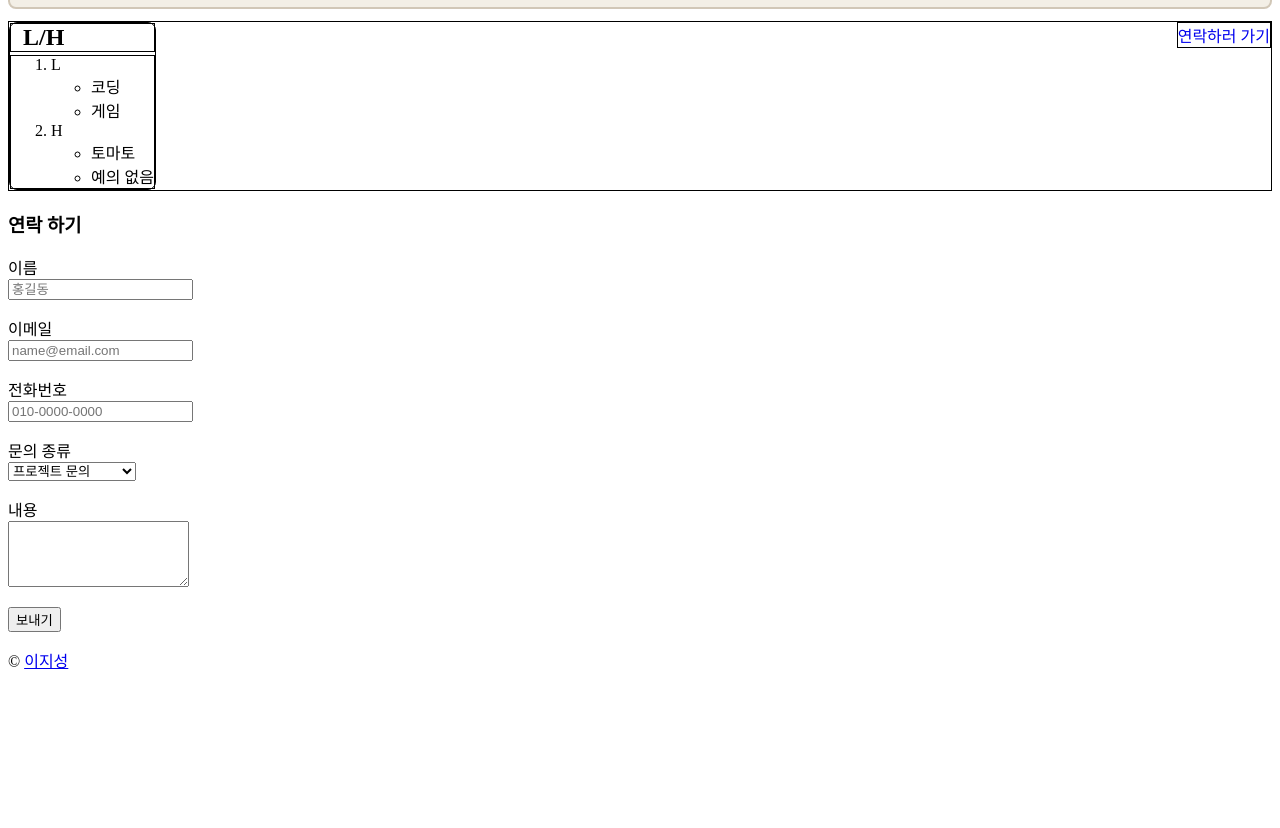
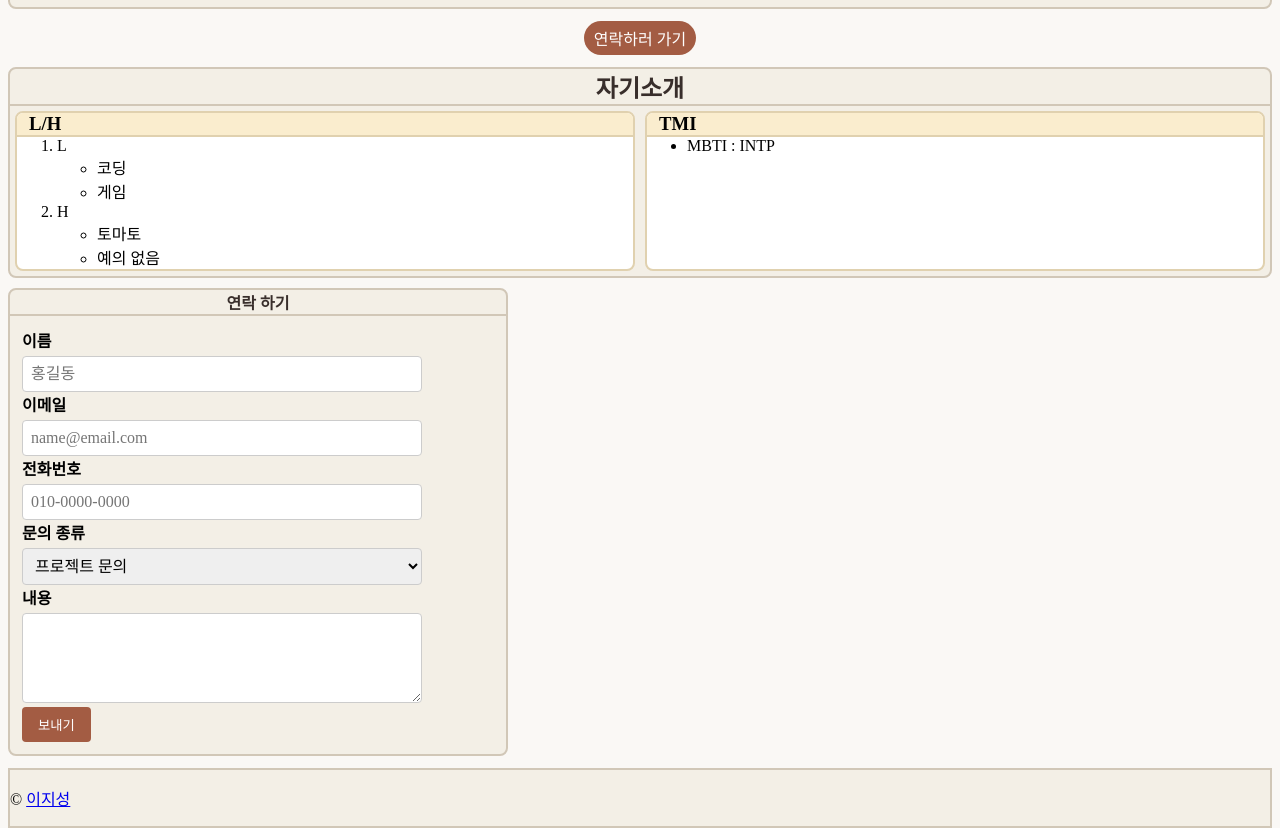
Before and after one commit to One-hundred-sixty-nine/mysite, a plain HTML site: page about.html in a window 1280 px wide. Shown: the part 69-897 px from the top of the page. Before the commit the page ends 800 px from the top, so only its background shows below. Drawn offline with Linux system fonts and the light colour scheme.

Commit message:
영역별 꾸미기를 열심히 매우 열심히 하였다

```diff
--- a/about.html
+++ b/about.html
@@ -8,6 +8,7 @@
     <link rel="icon" href="images/favicon.png">
 </head>
 <body>
+<div class="wrap">
     <header>
             <h1>이지성의 자기소개</h1>
             <nav>
@@ -19,18 +20,25 @@
             </nav>
     </header>
     <main>
-        <div class="st">
+        <div class="call">
+                <a href="about.html#call">연락하러 가기</a>
+        </div>
+    <div class="all">
+        <div class="my">
+            <div>
+                <h2>자기소개</h2>
+            </div>
             <div class="ls">
-                <section>
-                    <h2>L/H</h2>
+                <section class="lh">
+                    <h3>L/H</h3>
                     <ol>
-                        <li>L
+                        <li class="l">L
                             <ul>
                                 <li>코딩</li>
                                 <li>게임</li>
                             </ul>
                         </li>
-                        <li>H
+                        <li class="h">H
                             <ul>
                                 <li>토마토</li>
                                 <li>예의 없음</li>
@@ -38,30 +46,32 @@
                         </li>
                     </ol>
                 </section>
-            </div>
-            <div class="call">
-                <a href="about.html#call">연락하러 가기</a>
+                <section class="tmi">
+                    <h3>TMI</h3>
+                    <ul>
+                        <li>MBTI : INTP</li>
+                    </ul>
+                </section>
             </div>
         </div>
 
-
-        <aside id="call">
-            <h3>연락 하기</h3>
-            <form action="https://httpbin.org/post" method="post" target="_blank">
-                <p>
-                    <label for="name">이름</label><br>
+        <aside  id="call">
+            <h4>연락 하기</h4>
+            <form action="https://httpbin.org/post" method="post" target="_blank" class="tel">
+                <p class="name">
+                    <label for="name">이름</label>
                     <input type="text" id="name" name="name" placeholder="홍길동" required>
                 </p>
                 <p>
-                    <label for="email">이메일</label><br>
+                    <label for="email">이메일</label>
                     <input type="email" id="email" name="email" placeholder="name@email.com" required>
                 </p>
                 <p>
-                    <label for="tel">전화번호</label><br>
+                    <label for="tel">전화번호</label>
                     <input type="tel" id="tel" name="tel" placeholder="010-0000-0000">
                 </p>
                 <p>
-                    <label for="me">문의 종류</label><br>
+                    <label for="me">문의 종류</label>
                     <select id="me" name="me">
                         <option value="project">프로젝트 문의</option>
                         <option value="DB">데이터 베이스 관련</option>
@@ -69,7 +79,7 @@
                     </select>
                 </p>
                 <p>
-                    <label for="memo">내용</label><br>
+                    <label for="memo">내용</label>
                     <textarea id="memo" name="memo" rows="4"></textarea>
                 </p>
                 <p>
@@ -77,8 +87,9 @@
                 </p>
             </form>
         </aside>
+    </div>
     </main>
-
+</div>
     <footer>
         <p>&copy;
             <a href="https://www.naver.com/" target="_blank">이지성</a>
--- a/css/style.css
+++ b/css/style.css
@@ -1,7 +1,37 @@
 *, *:before, *:after
-   {
-      box-sizing: border-box;
-   }
+{
+    box-sizing: border-box;
+}
+
+html
+{
+    background-color: #faf8f5;
+}
+
+html, body
+
+{
+    height: 100%;
+}
+
+body
+{
+    display: flex;
+    flex-direction: column;
+}
+
+.wrap
+{
+    flex: 1;
+}
+
+.all
+{
+    display: flex;
+    flex-direction: column;
+    gap: 10px;
+}
+
 header
 {
     border: 2px solid #d1c7b7;
@@ -11,16 +41,18 @@ header
     border-radius: 8px;
     padding: 10px 12px;
     display: flex;
-    margin: 0px 0px 12px 0px;
+    margin: 0 auto;
     justify-content: space-between;
     align-items: center;
     color: #382e2b;
+    margin: 0px auto;
+}
 
-}
 header h1
 {
     margin: 0 0 auto;
 }
+
 ul.move-page
 {
     display: flex;
@@ -29,66 +61,194 @@ ul.move-page
     padding: 0;
     margin: 0;
 }
-.move
-{
-    list-style: none;
 
-}
 .move a
 {
     text-decoration: none;
     color: #a35c43;
 }
+
 .move a:hover
 {
     text-decoration: underline;
 }
+
 .call
 {
-    border: 1px solid;
-    margin-left: auto;
+    margin: 12px auto;
+    display: flex;
+    justify-content: center;
 }
-.st
+
+.call a
 {
-    border: 1px solid;
-    justify-content: space-between;
-    display: flex;
-    flex-wrap: wrap;
-    align-items: flex-start;
+    display: inline;
+    background-color: #a35c43;
+    color: white;
+    border-radius: 999px;
+    padding: 5px 10px;
+    text-decoration: none;
 }
-.st section
-{
-    flex: 1;
-}
-.call a {
-    display: inline-block;
-    text-decoration: none;
-    border-radius: 5px;
-    transition: background-color 0.2s;
-}
+
 .call a:hover
 {
+    background-color: #ac674d;
     text-decoration: underline;
+}
+
+.my
+{
+    border: 2px solid #d1c7b7;
+    background-color: #f3efe6;
+    border-radius: 8px;
+}
+
+.my h2
+{
+    margin: auto;
+    text-align: center;
+    color: #382e2b;
+    border-bottom: 2px solid #d1c7b7;
+
 }
 .ls
 {
-    border: 1px solid;
+    display: flex;
+    flex-wrap: wrap;
+}
+
+.lh, .tmi
+{
+    border: 2px solid #e0d1af;
+    margin: 5px 5px;
+    flex: 1;
     border-radius: 8px;
-}
-.ls h2
-{
-    border: 1px solid;
-    margin: 0px 0px 0px 0px;
-    padding: 0px 0px 0px 12px;
+    background-color: white;
 
 }
-.ls ol
+
+.ls section h3
 {
-    border: 1px solid;
-    margin: 3px 0px 0px 0px;
+    margin: auto;
+    padding: 0px 0px 0px 12px;
+    border-bottom: 2px solid #e0d1af;
+    background-color: #faedce;
+    border-radius: 6px 6px 0px 0px;
 }
-.ls section
+
+.lh ol, .tmi ul
+{
+    margin: auto;
+}
+
+aside
+{
+    border: 2px solid #d1c7b7;
+    background-color: #f3efe6;
+    border-radius: 8px;
+
+    max-width: 500px;
+    width: 50%;
+
+}
+
+aside h4
+{
+    margin: auto;
+    text-align: center;
+    color: #382e2b;
+    border-bottom: 2px solid #d1c7b7;
+}
+
+.tel
+{
+    padding: 12px 12px;
+}
+
+.tel p
+{
+    margin: 0 auto;
+}
+
+.tel label
+{
+    display: block;
+    font-weight: 700;
+    margin-bottom: 4px;
+}
+
+.tel input, select, textarea
 {
     width: 100%;
-    max-width: 600%;
+    max-width: 400px;
+    padding: 8px;
+    border: 1px solid #ccc;
+    border-radius: 4px;
+    font: inherit;
 }
+
+.tel button
+{
+    padding: 8px 16px;
+    background-color: #a35c43;
+    color: white;
+    border: 0;
+    cursor: pointer;
+    border-radius: 4px;
+}
+
+.tel button:hover
+{
+    background-color: #ac674d;
+    text-decoration: underline;
+}
+
+footer
+{
+    margin-top: 12px;
+    background-color: #f3efe6;
+    border: 2px solid #d1c7b7;
+}
+
+.ezpz
+{
+    gap: 10px;
+    display: flex;
+    flex: 1;
+    flex-direction: column;
+}
+
+.hi
+{
+    border-top: 2px solid #d1c7b7;
+    border-bottom: 2px solid #d1c7b7;
+    background-color: #f3efe6;
+}
+
+.hi h2
+{
+    text-align: center;
+    margin: 0 auto;
+    padding: 10px 12px;
+    border-bottom: 2px solid #d1c7b7;
+}
+
+.diary
+{
+    border: 2px solid #d1c7b7;
+    border-radius: 8px;
+    background-color: #f3efe6;
+}
+
+.diary h2
+{
+    border-bottom: 2px solid #d1c7b7;
+    margin: 0 auto;
+    padding: 10px 12px;
+}
+
+.diary p
+{
+    margin: 0 auto;
+    padding: 10px 12px;
+}
```
Also changed, not shown: couses.html (+2 -1 lines), index.html (+12 -10 lines).
